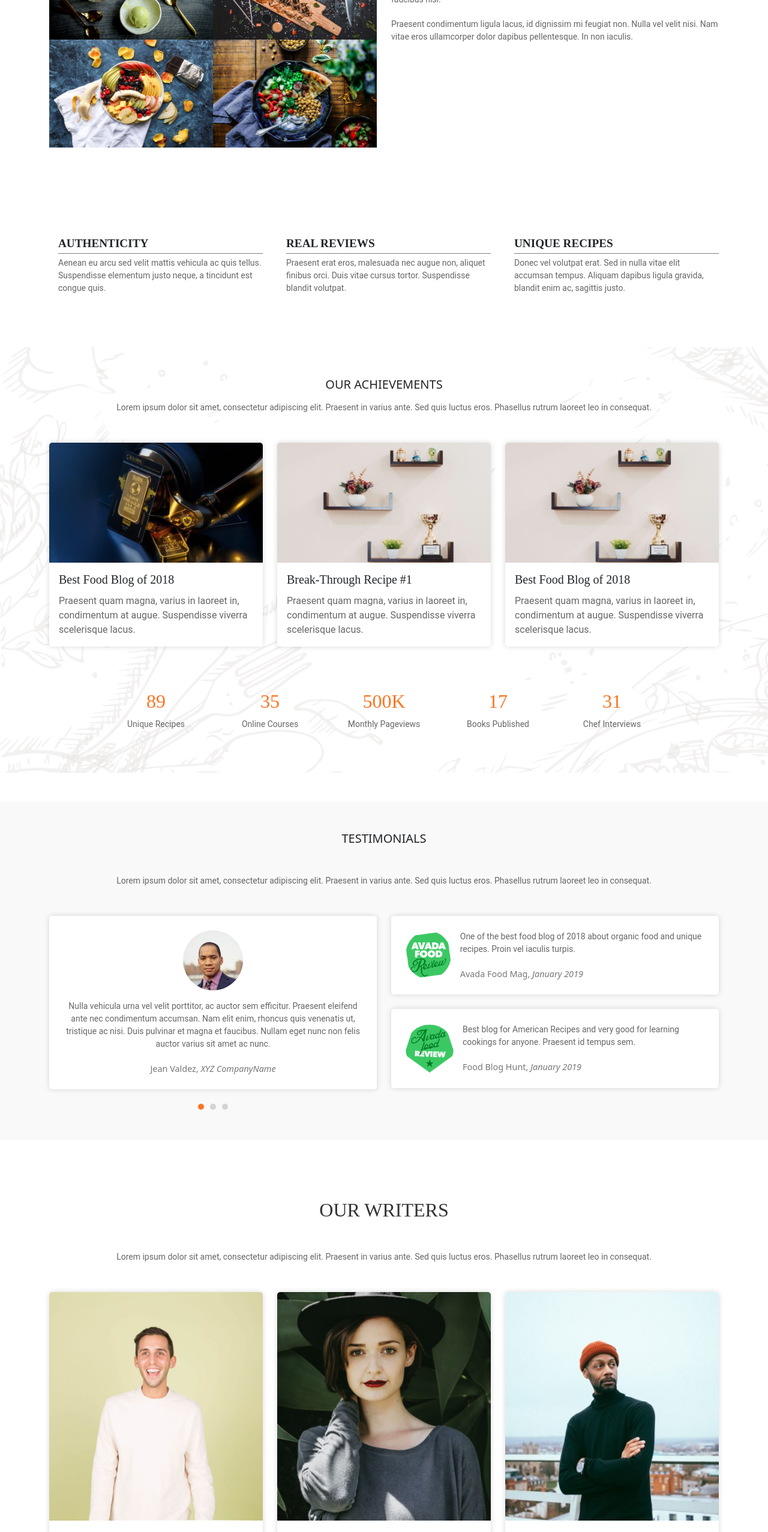
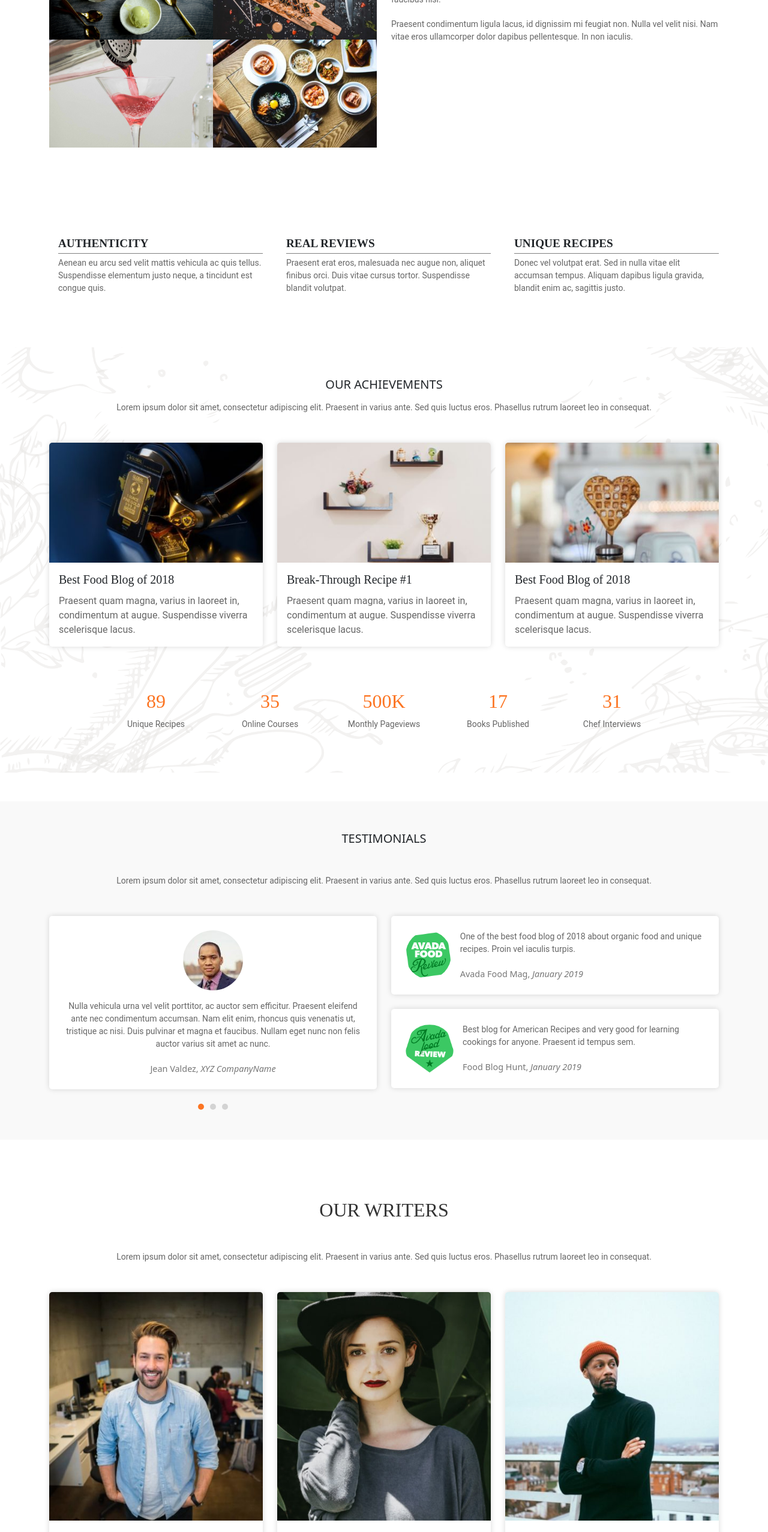
Before and after one commit to wmancaniello/proj-html-vuejs, a Vue app: page /about in a window 1280 px wide. Shown: the part 1260-3814 px from the top of the page at 60% size. Built offline with nearby package versions, Linux system fonts and the light colour scheme; the HTML template or start-up script is replaced by a standard one.

Commit message:
add: Various fixes to AbouUs

```diff
--- a/src/pages/AboutUsPage.vue
+++ b/src/pages/AboutUsPage.vue
@@ -43,10 +43,10 @@
                             <img src="../assets/img/sushi.jpg" alt="Image 6" class="img-fluid">
                         </div>
                         <div class="col-6">
-                            <img src="../assets/img/banana.jpg" alt="Image 1" class="img-fluid">
+                            <img src="../assets/img/drink.jpg" alt="Image 7" class="img-fluid">
                         </div>
                         <div class="col-6">
-                            <img src="../assets/img/beans.jpg" alt="Image 2" class="img-fluid">
+                            <img src="../assets/img/kimchi.jpg" alt="Image 8" class="img-fluid">
                         </div>
                     </div>
                 </div>
@@ -146,7 +146,7 @@
                     </div>
                     <div class="col-md-4 mb-4">
                         <div class="card">
-                            <img src="../assets/img/achievment-2.jpg" class="card-img-top" alt="Waffle">
+                            <img src="../assets/img/achievment-3.jpg" class="card-img-top" alt="Waffle">
                             <div class="card-body">
                                 <h5 class="card-title">Best Food Blog of 2018</h5>
                                 <p class="card-text">Praesent quam magna, varius in laoreet in, condimentum at augue.
@@ -243,7 +243,7 @@
                 <div class="row text-center">
                     <div class="col-md-4 mb-4">
                         <div class="card">
-                            <img src="../assets/img/Scott-Estrada.jpg" class="card-img-top" alt="Wayne Barnett">
+                            <img src="../assets/img/Wayne-Barnett.jpg" class="card-img-top" alt="Wayne Barnett">
                             <div class="card-body">
                                 <h5 class="card-title">Wayne Barnett</h5>
                                 <p class="card-text">Founder & CEO</p>
```
